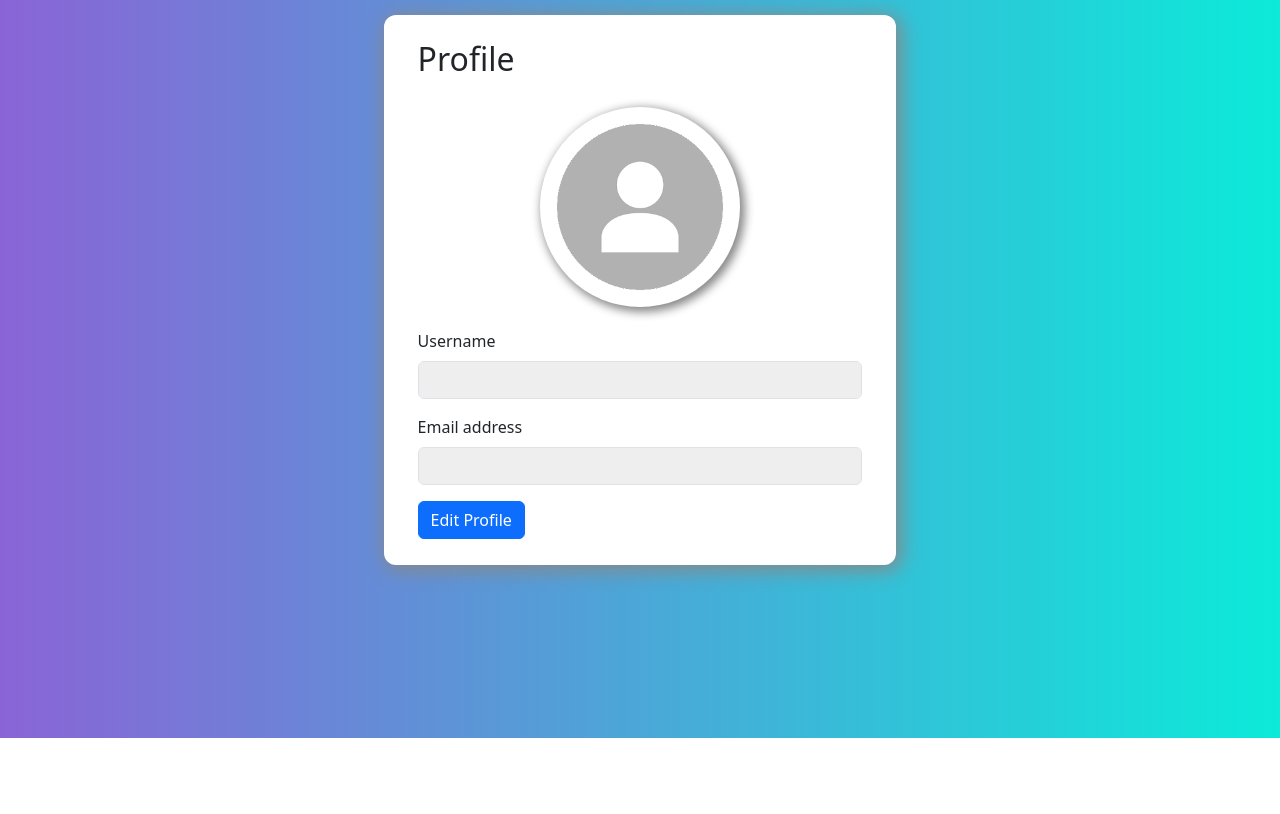
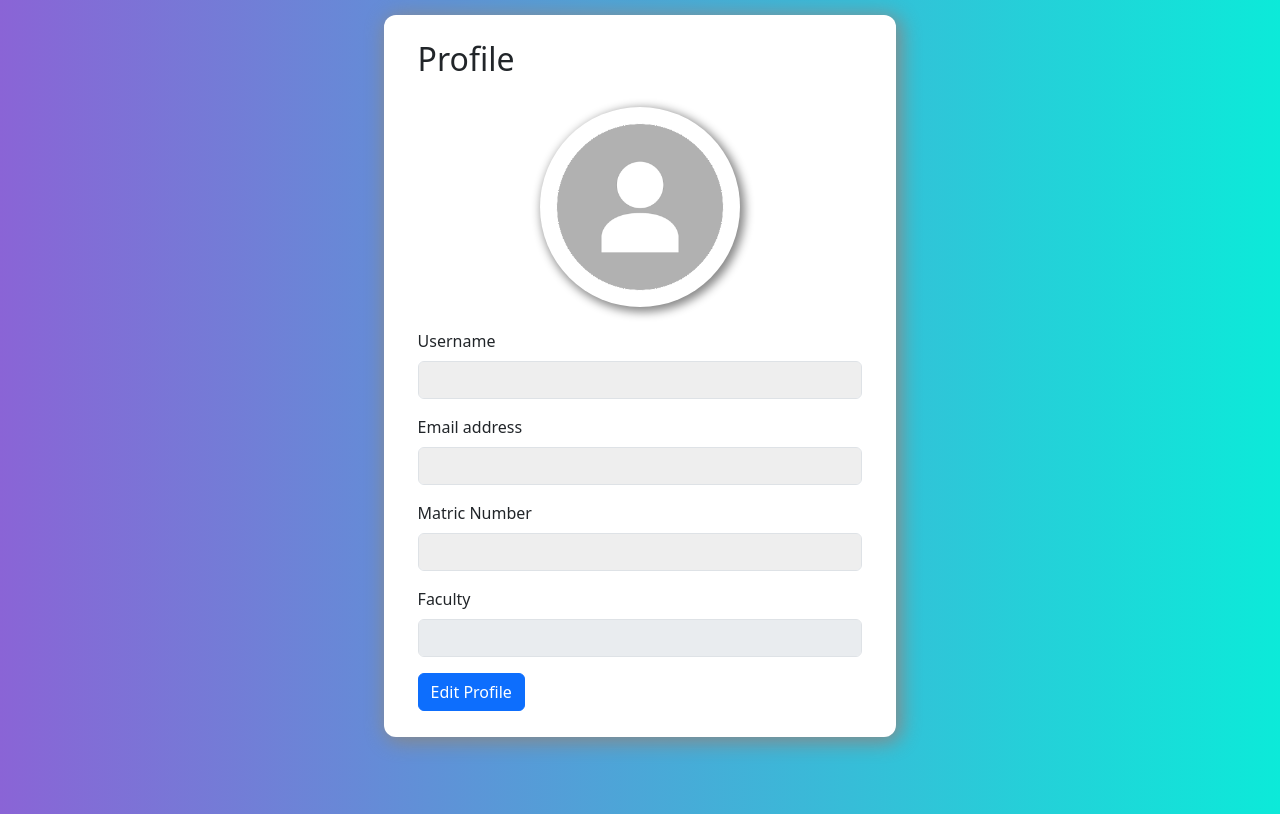
Before and after one commit to jessLijie/green-campus, a PHP site: page /utm/profile.php in a window 1280 px wide. Shown: the part 62-876 px from the top of the page. Before the commit the page ends 800 px from the top, so only its background shows below. Run offline with PHP 8.4, Linux system fonts and the light colour scheme; data that the repository does not hold is empty.

Commit message:
update matric and faculty field

```diff
--- a/profile.php
+++ b/profile.php
@@ -81,6 +81,53 @@
                 </div>
             </div>
 
+            <div class="mb-3">
+                <label for="matricNo" class="form-label">Matric Number</label>
+                <div>
+                    <input type="text" readonly class="form-control" id="matricNo"
+                        value="<?php echo $row['matricNo']; ?>">
+                </div>
+            </div>
+
+            <div class="mb-3">
+                <label for="faculty" class="form-label">Faculty</label>
+                <div>
+                    <select id="faculty" name="faculty" class="form-control" disabled>
+                        <option value=""></option>
+                        <option value="Civil Engineering" <?php if ($row['faculty'] == 'Civil Engineering') {
+                            echo 'selected';
+                        } ?>>Faculty of Civil Engineering</option>
+                        <option value="Mechanical Engineering" <?php if ($row['faculty'] == 'Mechanical Engineering') {
+                            echo 'selected';
+                        } ?>>Faculty of Mechanical Engineering</option>
+                        <option value="Electrical Engineering" <?php if ($row['faculty'] == 'Electrical Engineering') {
+                            echo 'selected';
+                        } ?>>Faculty of Electrical Engineering</option>
+                        <option value="Chemical & Energy Engineering" <?php if ($row['faculty'] == 'Chemical & Energy Engineering') {
+                            echo 'selected';
+                        } ?>>Faculty of Chemical & Energy Engineering</option>
+                        <option value="Computing" <?php if ($row['faculty'] == 'Computing') {
+                            echo 'selected';
+                        } ?>>Faculty of
+                            Computing</option>
+                        <option value="Science" <?php if ($row['faculty'] == 'Science') {
+                            echo 'selected';
+                        } ?>>Faculty of
+                            Science</option>
+                        <option value="Built Environment & Surveying" <?php if ($row['faculty'] == 'Built Environment & Surveying') {
+                            echo 'selected';
+                        } ?>>Faculty of Built Environment & Surveying</option>
+                        <option value="Social Sciences & Humanities" <?php if ($row['faculty'] == 'Social Sciences & Humanities') {
+                            echo 'selected';
+                        } ?>>Faculty of Social Sciences & Humanities</option>
+                        <option value="Management" <?php if ($row['faculty'] == 'Management') {
+                            echo 'selected';
+                        } ?>>Faculty
+                            of Management</option>
+                    </select>
+                </div>
+            </div>
+
             <div class="d-grid gap-2 d-md-block">
                 <a href="editProfile.php"><button type="button" class="btn btn-primary">Edit Profile</button></a>
             </div>
```
